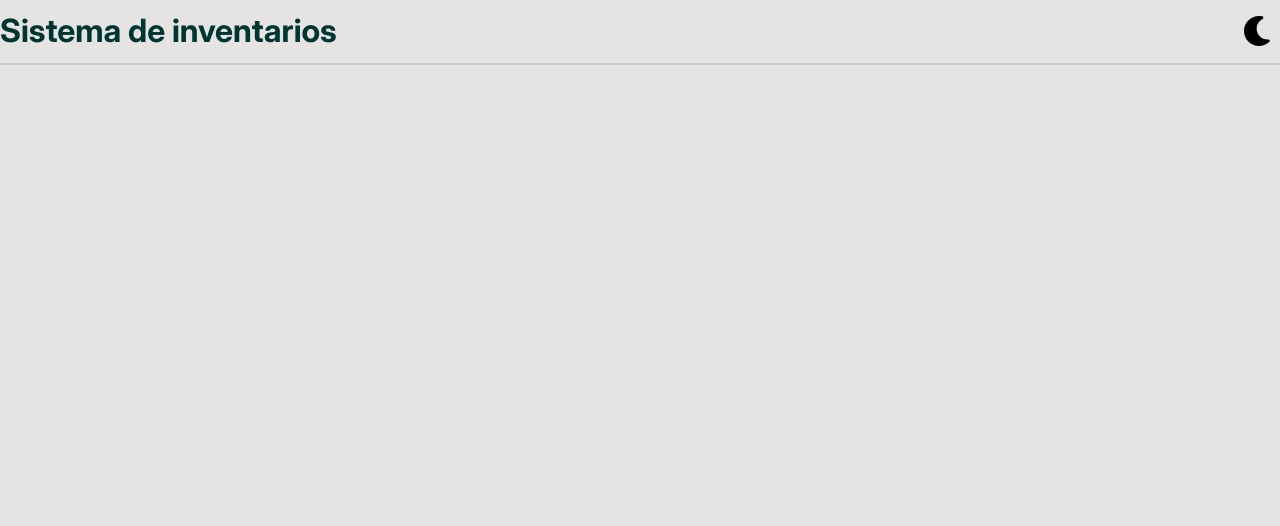
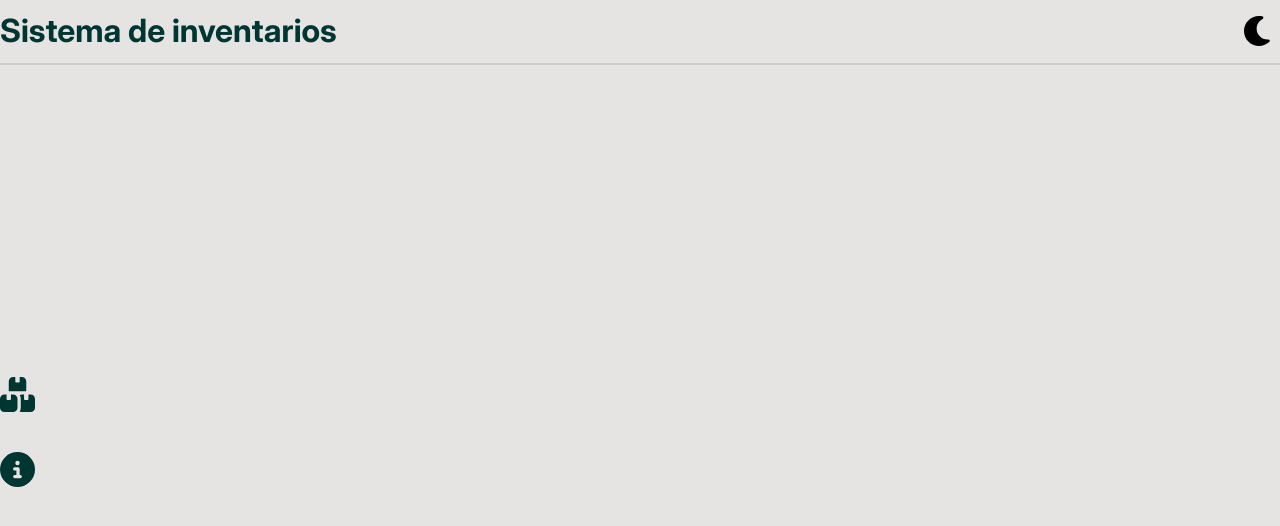
Before and after one commit to Aldordzvn/sistemaInventarios_front, an Angular app: page / in a window 1280 px wide. Shown: the top 526 px of the page. Built offline with nearby package versions, Linux system fonts and the light colour scheme.

Commit message:
avance de diseño asideBar

```diff
--- a/src/app/app.component.html
+++ b/src/app/app.component.html
@@ -1,6 +1,6 @@
 <main>
   <app-header></app-header>
-  <article>
-
+  <article class="container__elements">
+    <app-aside-menu></app-aside-menu>
   </article>
 </main>
--- a/src/app/app.component.scss
+++ b/src/app/app.component.scss
@@ -0,0 +1,13 @@
+main{
+    display: flex;
+    flex-direction: column;
+    height: 100dvh;
+}
+
+.container__elements{
+    display: flex;
+    height: 100%;
+}
+
+app-aside-menu{
+}
--- a/src/app/app.component.ts
+++ b/src/app/app.component.ts
@@ -1,10 +1,11 @@
 import { Component } from '@angular/core';
 import { RouterOutlet } from '@angular/router';
 import { HeaderComponent } from "./header/header.component";
+import { AsideMenuComponent } from "./aside-menu/aside-menu.component";
 
 @Component({
   selector: 'app-root',
-  imports: [RouterOutlet, HeaderComponent],
+  imports: [RouterOutlet, HeaderComponent, AsideMenuComponent],
   templateUrl: './app.component.html',
   styleUrl: './app.component.scss'
 })
--- /dev/null
+++ b/src/app/aside-menu/aside-menu.component.html
@@ -0,0 +1,6 @@
+<main>
+    <div class="container__elements">
+        <a href="#" class="link"> <fa-icon class="icon store" [icon]="storeIcon"></fa-icon> </a>
+        <a href="#" class="link"> <fa-icon class="icon about" [icon]="infoIcon"></fa-icon> </a>
+    </div>
+</main>
--- /dev/null
+++ b/src/app/aside-menu/aside-menu.component.scss
@@ -0,0 +1,19 @@
+main{
+    height: 100%;
+    display: flex;
+    align-items: center;
+    justify-content: center;
+}
+
+.container__elements{
+    display: flex;
+    flex-direction: column;
+    align-items: center;
+    justify-content: center;
+    gap: 3.5rem;
+}
+
+.link{
+    color: var(--textColor);
+    font-size: 3.5rem;
+}
--- /dev/null
+++ b/src/app/aside-menu/aside-menu.component.ts
@@ -0,0 +1,14 @@
+import { Component } from '@angular/core';
+import { FontAwesomeModule} from '@fortawesome/angular-fontawesome';
+import {faBoxesStacked, faCircleInfo} from '@fortawesome/free-solid-svg-icons';
+
+@Component({
+  selector: 'app-aside-menu',
+  imports: [FontAwesomeModule],
+  templateUrl: './aside-menu.component.html',
+  styleUrl: './aside-menu.component.scss'
+})
+export class AsideMenuComponent {
+  storeIcon = faBoxesStacked;
+  infoIcon = faCircleInfo;
+}
```
